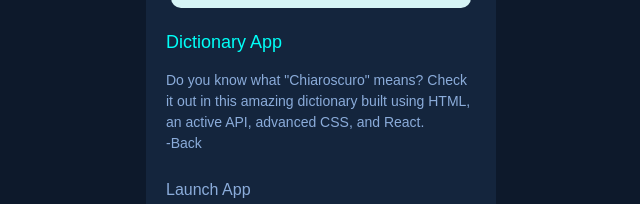
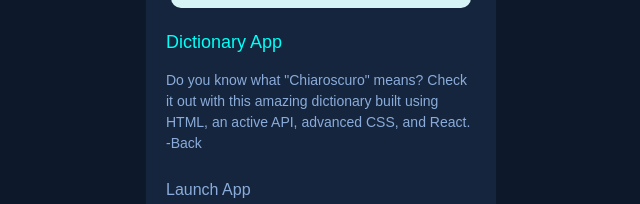
Before and after one commit to Mehrnaz-zand/personal-website, a plain HTML site: page dictionary.html in a window 1280 px wide. Shown: the part 332-536 px from the top of the page, without its empty margins (319-959 px from the left). Drawn offline with nearby package versions, Linux system fonts and the light colour scheme.

Commit message:
Update dictionary.html

```diff
--- a/dictionary.html
+++ b/dictionary.html
@@ -22,7 +22,7 @@
             target="_blank" class="link" title="Launch App">Dictionary App</a>
         </h1>
         <p class="apps mb-4">
-            Do you know what "Chiaroscuro" means? Check it out in this amazing dictionary built using HTML, an active API, advanced CSS, and React.
+            Do you know what "Chiaroscuro" means? Check it out with this amazing dictionary built using HTML, an active API, advanced CSS, and React.
 
             <br />
 
```
